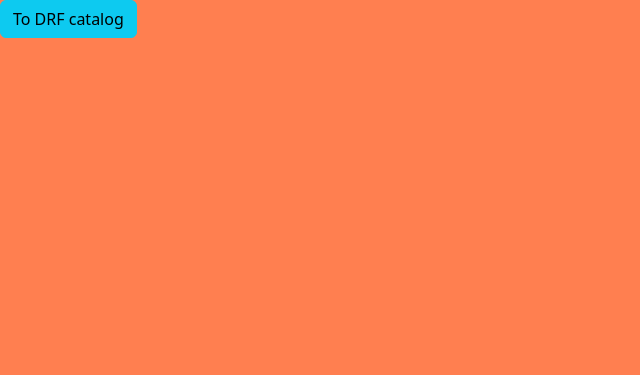
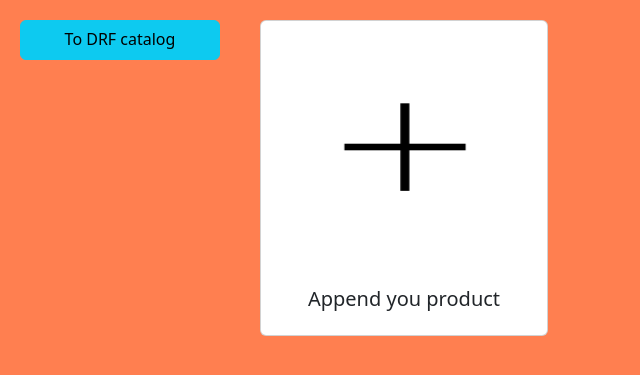
Before and after one commit to don-bigdad/TestTaskAlsodev, a Django app: page / in a window 1280 px wide. Shown: the top 375 px of the page, without its empty margins (0-640 px from the left). Run offline with Django 4.2, Linux system fonts and the light colour scheme; data comes from the database, SQL or seed files in the repository.

Commit message:
upgrade frontend part

```diff
--- a/TestTaskAlsodev/urls.py
+++ b/TestTaskAlsodev/urls.py
@@ -23,7 +23,7 @@ urlpatterns = [
     path('admin/', admin.site.urls),
     path("",include("frontend.urls")),
     path("catalog/",Catalog.as_view(),name="Catalog"),
-    path("update/<int:pk>/", ProductUpdate.as_view()),
+    path("update/<int:pk>/", ProductUpdate.as_view(),name="Product_Update"),
     path("detail/<int:pk>/", ProductDetail.as_view()),
 ]
 
--- a/frontend/templates/Catalog.html
+++ b/frontend/templates/Catalog.html
@@ -12,12 +12,19 @@
     <style>
         body{
             background-color: coral;
+            display: flex;
         }
     </style>
 </head>
 <body>
-        <a href="{% url 'Catalog' %}" class="btn btn-info">To DRF catalog</a>
+        <a style="height: 40px;width: 200px;margin: 20px" href="{% url 'Catalog' %}" class="btn btn-info">To DRF catalog</a>
         <div id="list-wrapper">
+        </div>
+        <div class="card" style="width: 18rem; position:relative;margin: 20px">
+          <img style="height: 250px;width: 18rem" src="static\1200px-Plus_symbol.svg (1).png" class="card-img-top" alt="...">
+          <div class="card-body">
+            <h5 style="text-align: center" class="card-title">Append you product</h5>
+          </div>
         </div>
     <!-- JavaScript Bundle with Popper -->
 <script src="https://cdn.jsdelivr.net/npm/bootstrap@5.2.2/dist/js/bootstrap.bundle.min.js" integrity="sha384-OERcA2EqjJCMA+/3y+gxIOqMEjwtxJY7qPCqsdltbNJuaOe923+mo//f6V8Qbsw3" crossorigin="anonymous"></script>
@@ -43,7 +50,7 @@
                             <div class="card-body">
                               <h5 class="card-title">${product_list[i].name}</h5>
                               <p class="card-text">Author:-${product_list[i].author}<br> Created at: ${product_list[i].date_of_creation}</p>
-                              <a href="#" class="btn btn-secondary">Edit</a>
+                                <a href="" class="btn btn-secondary">Edit</a>
                               <button style="margin-left: 110px" type="button" class="btn btn-primary">${product_list[i].price}$</button>
                             </div>
                         </div>
```
Also changed, not shown: static/1200px-Plus_symbol.svg (1).png (added).
